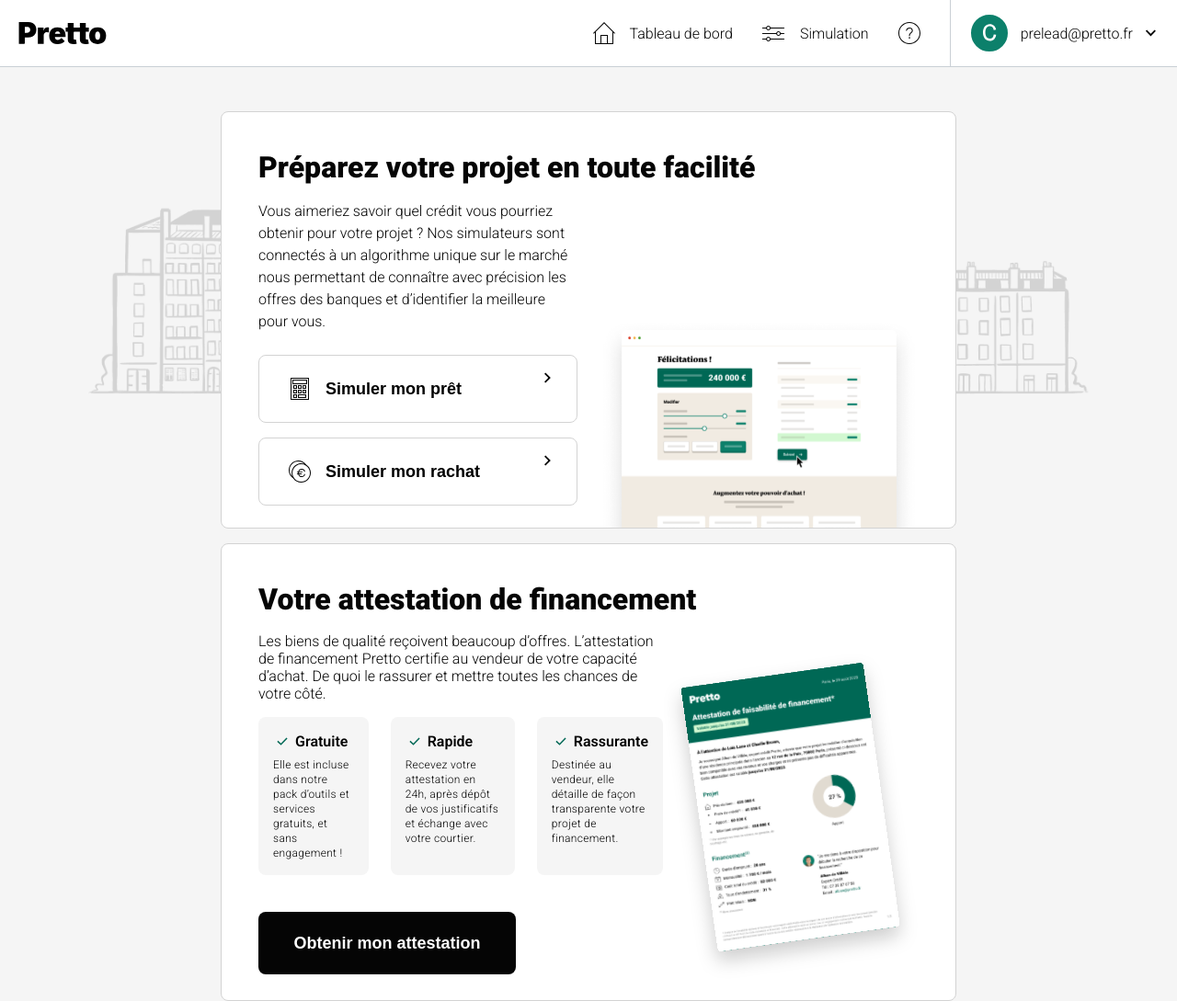
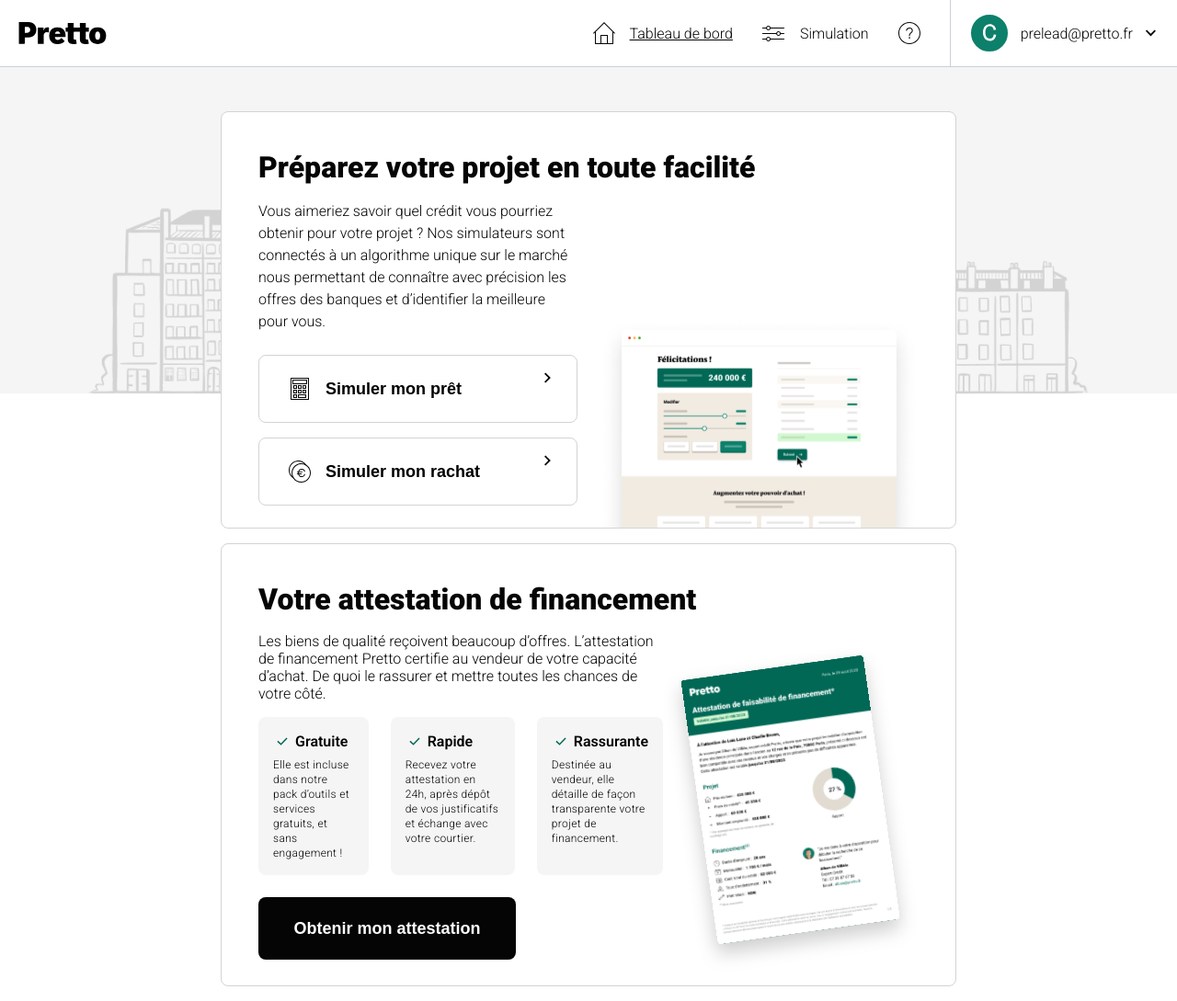
Before and after one commit to fullmc/pretto_int, a React (Vite) app: page / in a window 1280 px wide. Shown: the whole page at 92% size. Built offline with nearby package versions, Linux system fonts and the light colour scheme.

Commit message:
📱 style(section): adjust margin and update nav item

```diff
--- a/src/App.css
+++ b/src/App.css
@@ -172,7 +172,7 @@
     }
 
     .attestation-button {
-      margin-top: 24px;
+      margin-top: 8px;
       margin-bottom: 28px;
       background-color: rgba(5, 5, 5, 1);
       color: white;
@@ -261,10 +261,8 @@
       font-weight: 350;
     }
 
-    .nav-item a {
-      border-bottom: 1px solid black;
-      background: none;
-      border: none;
+    .nav-item:first-child {
+      text-decoration: underline;
     }
 
     .profile-info {
@@ -306,6 +304,7 @@
     background-repeat: no-repeat;
     background-position: top;
     background-size: contain;
+    background-color: rgb(255, 255, 255);
 
     section {
       margin-left: 240px;
@@ -337,18 +336,4 @@
       }
     }
   }
-
-  /* .boxes{
-    display: flex;
-    gap: 24px;
-
-    .info-box {
-      display: flex;
-      gap: 8px;
-      flex-direction: column;
-      p {
-        margin:0;
-      }
-    }
-  } */
 }
--- a/src/index.css
+++ b/src/index.css
@@ -15,3 +15,7 @@
   margin: 0;
   padding: 0;
 }
+
+button {
+  cursor: pointer;
+}
```
